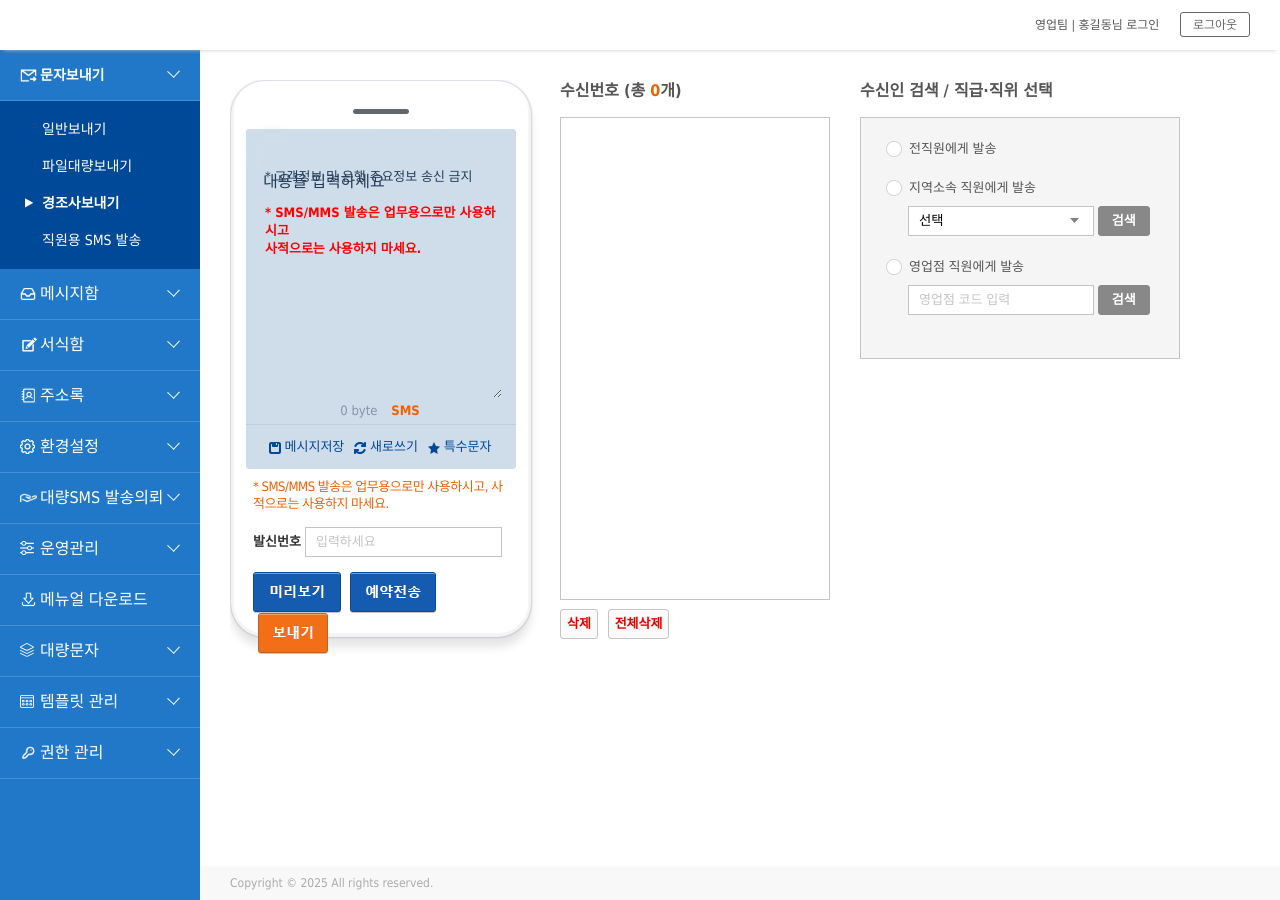
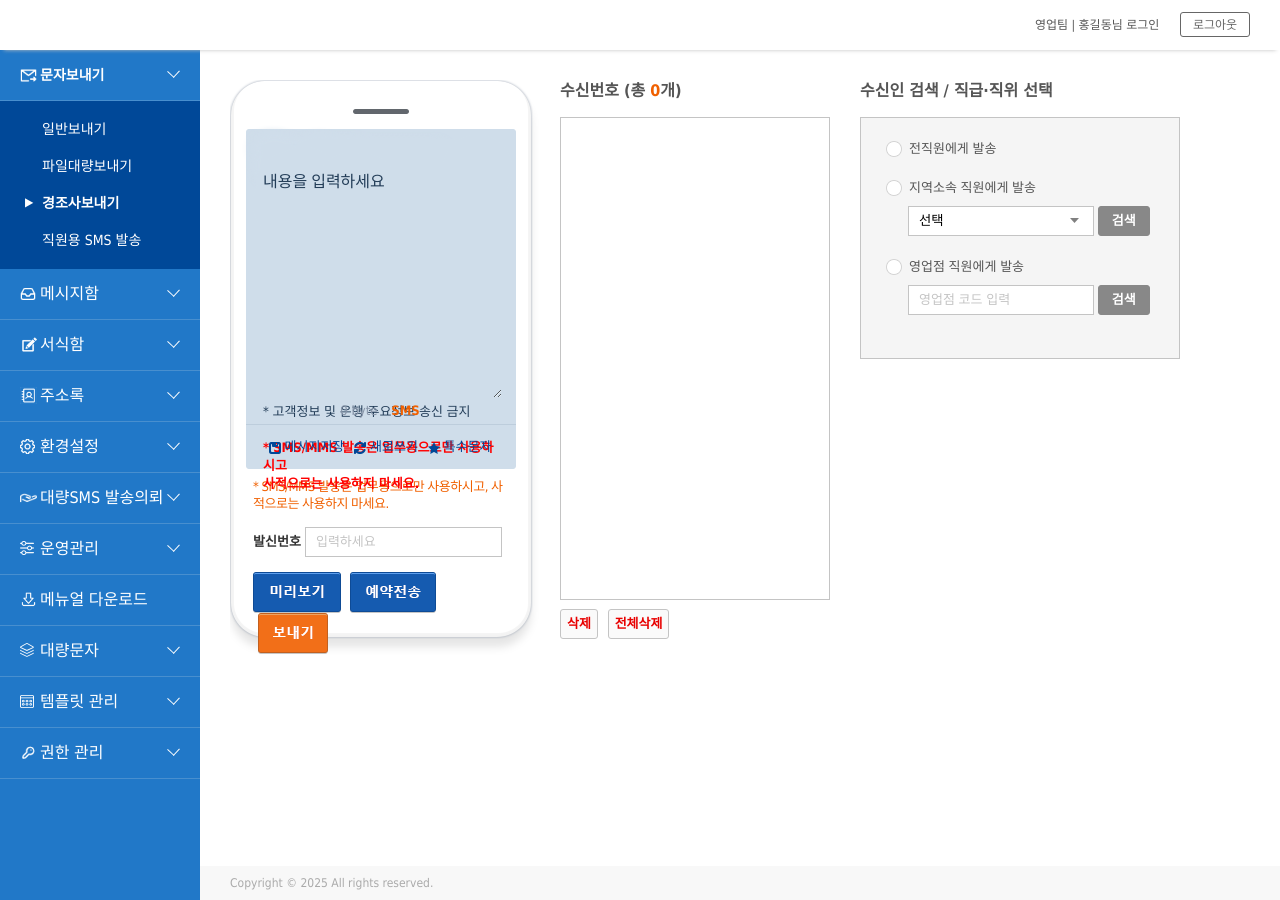
Before and after one commit to jkarvis91/umspages, a Jekyll site: the page built from pages/send-event.html, in a window 1280 px wide. Built offline with Jekyll 4.4.1, drawn with Linux system fonts in a browser that asks for light colours.

Commit message:
Update send-event.html

```diff
--- a/pages/send-event.html
+++ b/pages/send-event.html
@@ -14,7 +14,7 @@ layout: layout
                       placeholder="내용을 입력하세요"
                       style="font-family:굴림;font-size:16px;width:100%;height:230px;padding-right:5px;"></textarea>
 
-            <span class="main-msg" style="position:absolute;left:12px;top:0;">
+
               * 고객정보 및 은행 주요정보 송신 금지<br><br>
               <b style="color:red;">* SMS/MMS 발송은 업무용으로만 사용하시고<br>사적으로는 사용하지 마세요.</b>
             </span>
```
